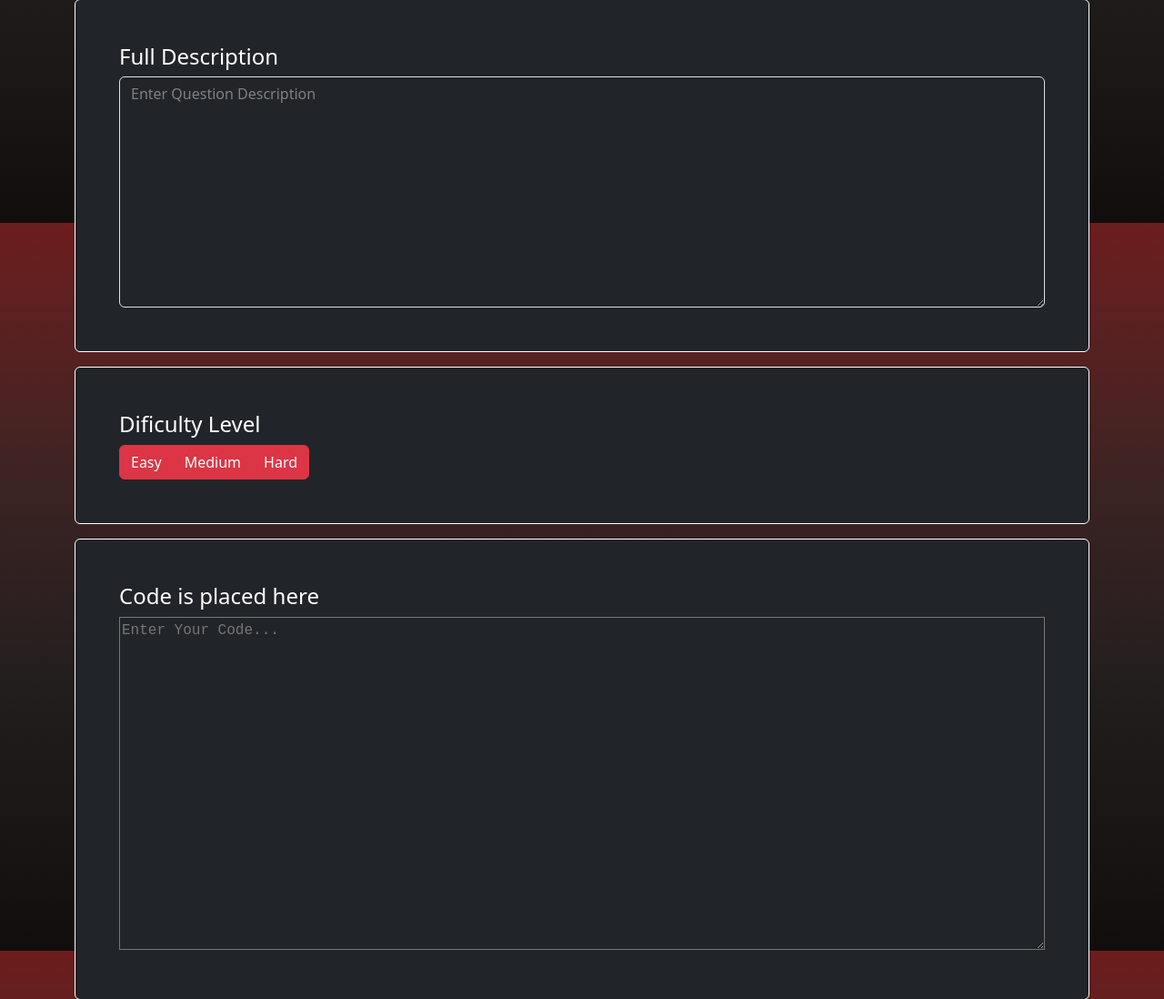
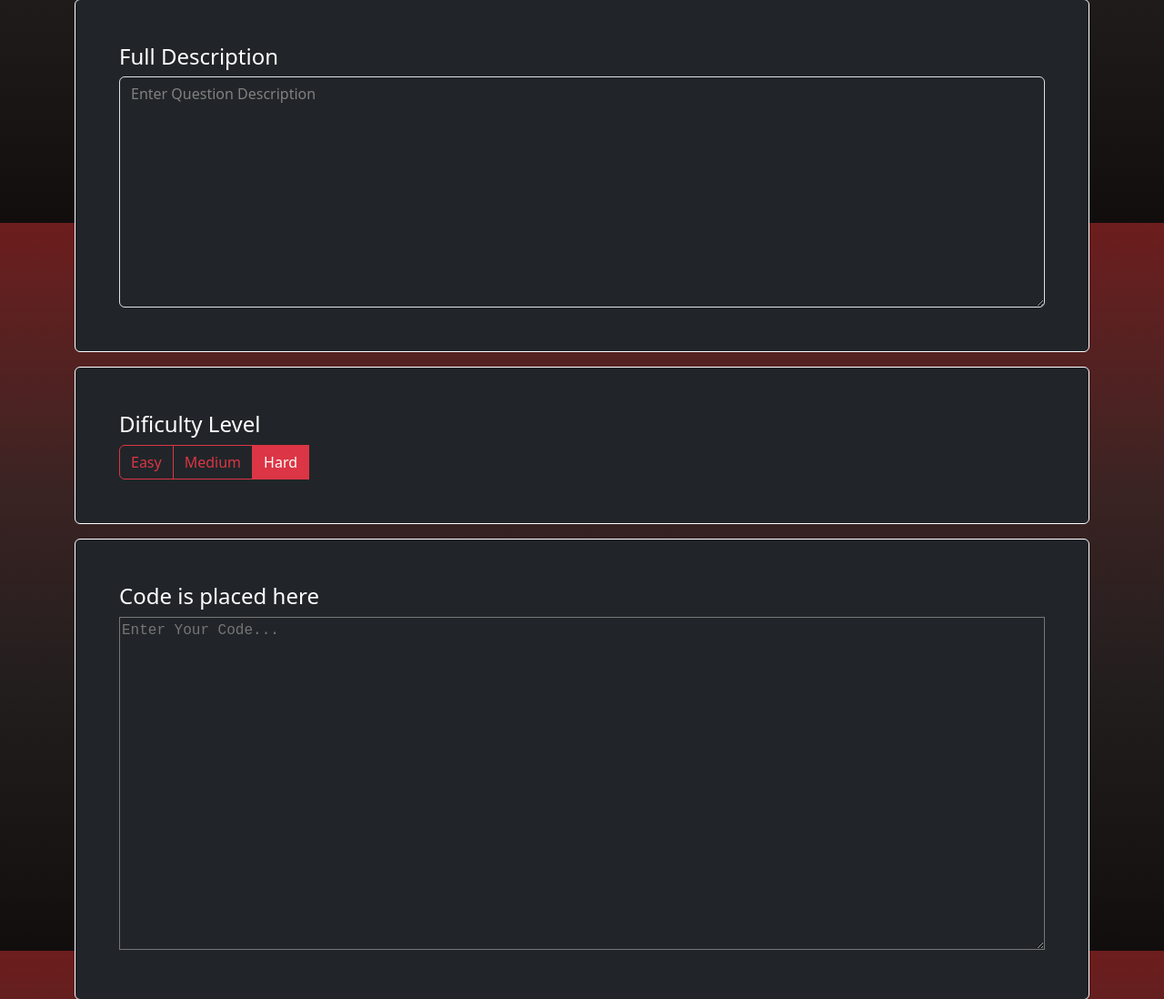
Before and after one commit to RandomDev92/CITS3007_Group47, a Flask app: page /UploadPage in a window 1280 px wide. Shown: the part 555-1653 px from the top of the page at 91% size. Run offline with Flask 3, Linux system fonts and the light colour scheme.

Commit message:
Added Difficulty buttons and difficulty variable
Created a new section for the difficulty level and place the value selected into the formData

```diff
--- a/ServerCode/app/templates/UploadPage.html
+++ b/ServerCode/app/templates/UploadPage.html
@@ -110,10 +110,22 @@
             </div>
             <div class="p-5 mb-3 bg-dark text-white border border-white rounded ">
               <h4>Dificulty Level</h4>
-              <div class="btn-group " role="toolbar" aria-label="Basic example"> <!--Found on bootstrap documentation for Button Group-->
-                <button type="button" class="btn btn-danger w-100 " value="Easy">Easy</button>
-                <button type="button" class="btn btn-danger w-100 " value="Medium">Medium</button>
-                <button type="button" class="btn btn-danger w-100" value="Hard">Hard</button>
+              <div class="btn-group" role="group" aria-label="Basic radio toggle button group"> <!--Found on bootstrap documentation for Button Group-->
+                <input onclick="HoldValue('Easy')" type="radio" class="btn-check" name="btnradio" id="Easy" autocomplete="off" checked>
+                <label class="btn btn-outline-danger w-100" for="Easy">Easy</label>
+                <input onclick="HoldValue('Medium')" type="radio" class="btn-check" name="btnradio" id="Medium" autocomplete="off" checked>
+                <label class="btn btn-outline-danger w-100" for="Medium">Medium</label>
+                <input onclick="HoldValue('Hard')" type="radio" class="btn-check" name="btnradio" id="Hard" autocomplete="off" checked>
+                <label class="btn btn-outline-danger w-100" for="Hard">Hard</label>
+                <script>
+                  let newValue = Hard;
+                  function HoldValue(value){ //Holds the value for which button is pressed
+                    newValue = value;
+                    //console.log(newValue);
+                    return newValue;
+                  }
+
+                </script>
               </div>
             </div>
             <div class="p-5 mb-3 bg-dark text-white border border-white rounded ">
@@ -156,12 +168,15 @@
         var Title = document.getElementById("Title").value;
         var shortDesc = document.getElementById("shortDesc").value;
         var fullDesc = document.getElementById("fullDesc").value;
+        var difficulty = document.getElementById(newValue);
         var code = document.getElementById("codeBlock").value;
-        var code = document.getElementById("testBlock").value;
+        var test = document.getElementById("testBlock").value;
         fd.append("title", Title)
-        fd.append("full_desc", Desc)
+        fd.append("short_desc", shortDesc)
+        fd.append("full_desc", fullDesc)
+        fd.append("difficulty", difficulty)
         fd.append("code", code)
-        fd.append("test", code)
+        fd.append("test", test)
 
         const response = fetch(window.location.href, {
           method: "POST",
```
